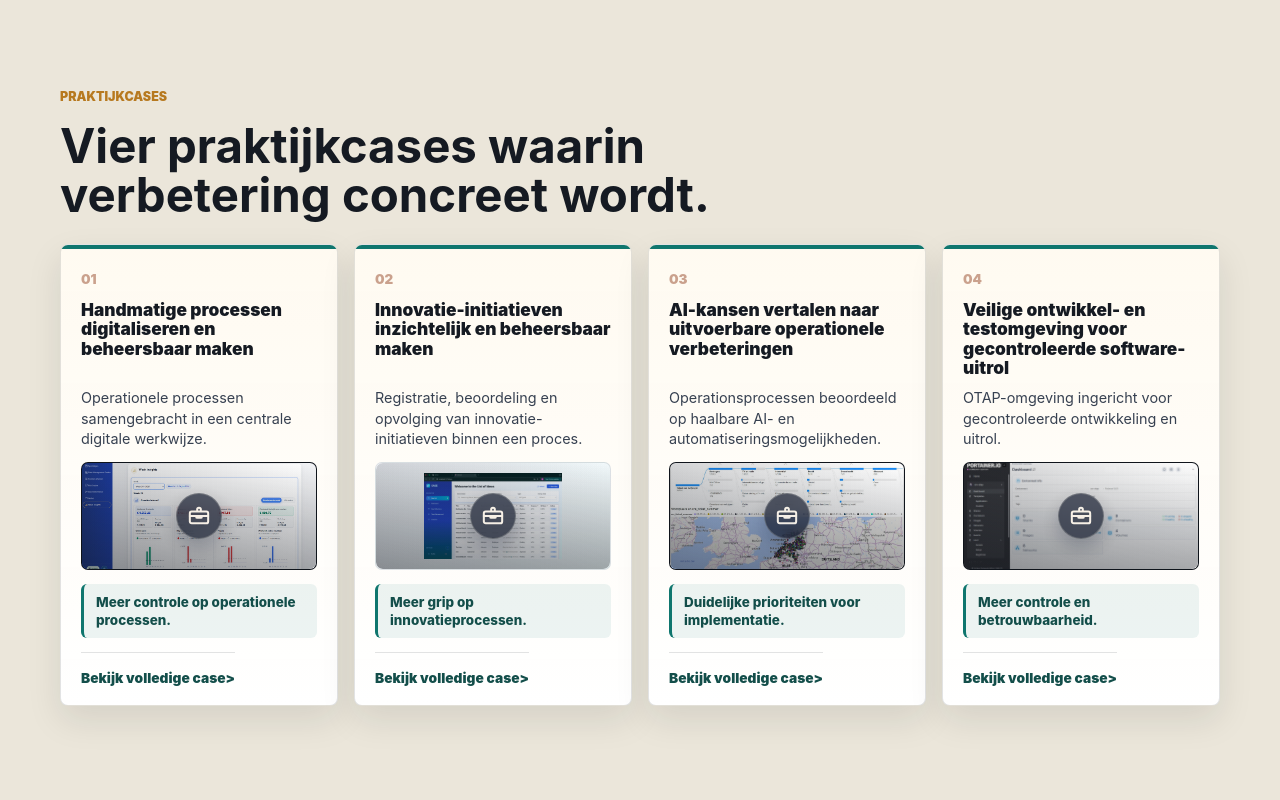
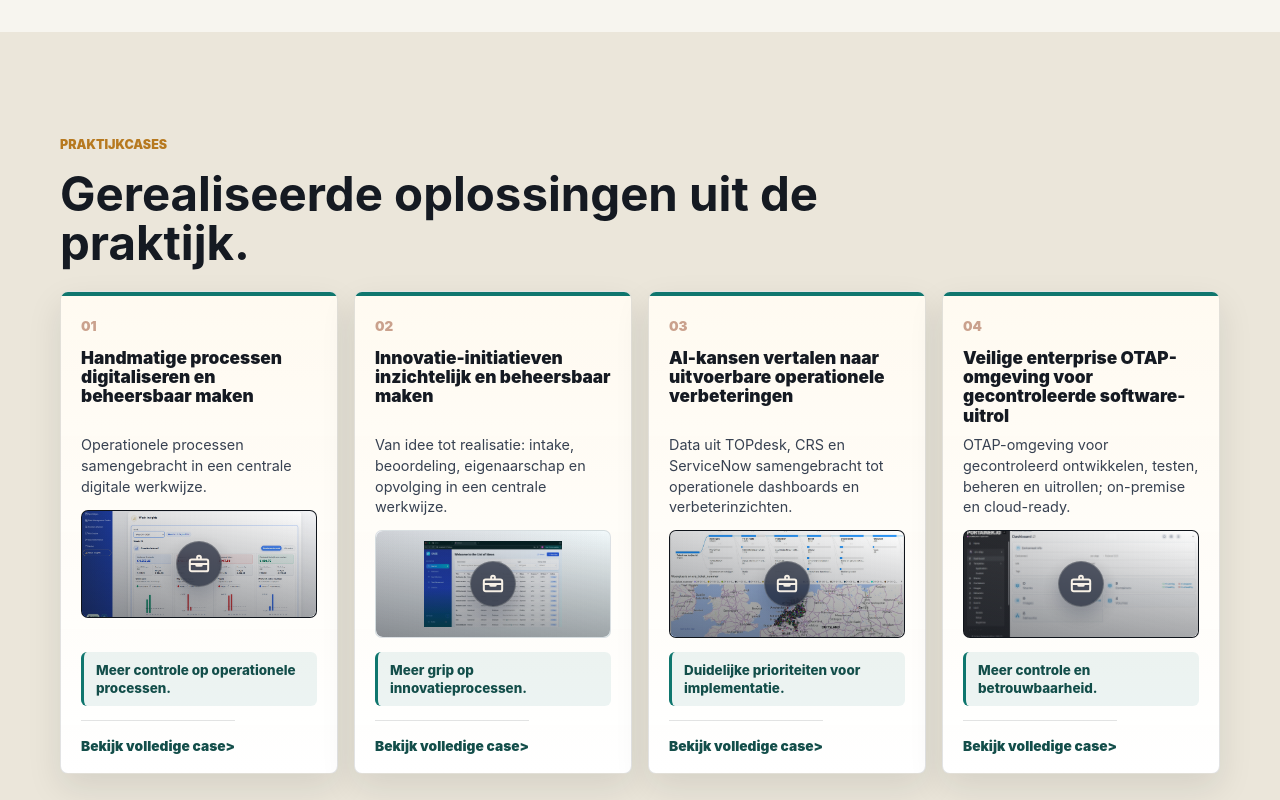
Before and after one commit to sulayramos-dev/sulay-ramos-portfolio, a website: page portfolio/index.html in a window 1280 px wide. Shown: the part 1460-2260 px from the top of the page. Drawn offline with Linux system fonts and the light colour scheme.

Commit message:
Align portfolio cases and CV

```diff
--- a/portfolio/index.html
+++ b/portfolio/index.html
@@ -154,12 +154,13 @@
         <div class="hero-shade"></div>
         <div class="hero-content">
           <p class="eyebrow">Analyse • Automatisering • AI • Full-stack Development</p>
-          <h1>Analyse die leidt tot uitvoering.</h1>
+          <h1>Van analyse naar werkende oplossingen.</h1>
           <p class="hero-name">Sulay Ramos</p>
           <p class="lead">
-            Complexe processen, versnipperde informatie en handmatig werk vertragen vaak groei en besluitvorming. Door
-            analyse, automatisering, AI en softwareontwikkeling samen te brengen ontstaan oplossingen die niet alleen
-            bedacht worden, maar ook daadwerkelijk worden gebouwd, geïmplementeerd en gebruikt.
+            Complexe processen, versnipperde informatie en handmatig werk vertragen vaak groei, efficiëntie en
+            besluitvorming. Door de huidige situatie te analyseren en te vertalen naar een gewenste werkwijze, ontstaan
+            oplossingen waarin automatisering, AI en softwareontwikkeling samenkomen en daadwerkelijk worden gebouwd,
+            geïmplementeerd en gebruikt.
           </p>
           <div class="hero-actions" aria-label="Praktijkcases, ervaring en contact">
             <a class="button primary" href="#cases">
@@ -227,7 +228,7 @@
         <div class="section-inner">
           <div class="section-heading">
             <p class="section-kicker">Praktijkcases</p>
-            <h2>Vier praktijkcases waarin verbetering concreet wordt.</h2>
+            <h2>Gerealiseerde oplossingen uit de praktijk.</h2>
           </div>
 
           <div class="mobile-carousel-hint" aria-hidden="true">
@@ -257,7 +258,7 @@
                 <span class="case-number">02</span>
                 <span class="case-title">Innovatie-initiatieven inzichtelijk en beheersbaar maken</span>
                 <span class="case-summary">
-                  Registratie, beoordeling en opvolging van innovatie-initiatieven binnen een proces.
+                  Van idee tot realisatie: intake, beoordeling, eigenaarschap en opvolging in een centrale werkwijze.
                 </span>
                 <span class="case-preview">
                   <img src="cases/03-oase-innovatieplatform/screenshots/screenshot8_720.png" alt="Preview voor innovatieproces en role-based intake">
@@ -270,7 +271,7 @@
                 <span class="case-number">03</span>
                 <span class="case-title">AI-kansen vertalen naar uitvoerbare operationele verbeteringen</span>
                 <span class="case-summary">
-                  Operationsprocessen beoordeeld op haalbare AI- en automatiseringsmogelijkheden.
+                  Data uit TOPdesk, CRS en ServiceNow samengebracht tot operationele dashboards en verbeterinzichten.
                 </span>
                 <span class="case-preview">
                   <img src="cases/02-ai-driven-operations-readiness/screenshots/IMG-20250210-WA0003(1).jpg" alt="Operationele analyse en patronen preview voor AI en operations">
@@ -281,9 +282,9 @@
 
               <button class="case-card" type="button" data-case="otap" aria-haspopup="dialog">
                 <span class="case-number">04</span>
-                <span class="case-title">Veilige ontwikkel- en testomgeving voor gecontroleerde software-uitrol</span>
+                <span class="case-title">Veilige enterprise OTAP-omgeving voor gecontroleerde software-uitrol</span>
                 <span class="case-summary">
-                  OTAP-omgeving ingericht voor gecontroleerde ontwikkeling en uitrol.
+                  OTAP-omgeving voor gecontroleerd ontwikkelen, testen, beheren en uitrollen; on-premise en cloud-ready.
                 </span>
                 <span class="case-preview">
                   <img src="cases/01-secure-otap-home-infrastructure/screenshots/Schermafbeelding 2026-06-12 122855 portainer.png" alt="Dashboard preview voor veilige ontwikkel- en testomgeving">
@@ -305,7 +306,7 @@
             <p class="section-kicker">Expertise</p>
             <h2>De bouwstenen achter duurzame verbetering.</h2>
             <p class="section-intro">
-              Van procesverbetering en AI-readiness tot automatisering en infrastructuur: deze expertisegebieden helpen
+              Van procesverbetering en AI-readiness tot automatisering, Azure/cloud-ready en on-premise infrastructuur: deze expertisegebieden helpen
               om complexe vraagstukken te vertalen naar werkende oplossingen.
             </p>
           </div>
@@ -334,11 +335,11 @@
               </div>
               <h3>Veilige infrastructuur</h3>
               <p>
-                Omgevingen inrichten voor veilig ontwikkelen, testen, monitoren en beheren.
+                On-premise en cloud-ready omgevingen inrichten voor veilig ontwikkelen, testen, monitoren en beheren.
               </p>
               <div class="capability-skills" aria-label="Infrastructure skills">
                 <span>Toegang beveiligen</span>
-                <span>Platformen beheren</span>
+                <span>Azure/cloud-ready ontwerpen</span>
                 <span>Monitoring inrichten</span>
               </div>
             </article>
@@ -415,7 +416,7 @@
                 <p>Odido Ondernemen</p>
                 <p>Servicekwaliteit, procesbewaking en verbetering binnen zakelijke telecom.</p>
                 <ul>
-                  <li>Servicekwaliteit en operationele processen binnen zakelijke telecom verbeterd door klantbelang, uitvoering en procesoptimalisatie met elkaar te verbinden.</li>
+                  <li>Servicekwaliteit en operationele processen binnen zakelijke telecom verbeterd door klantbelang, uitvoering en procesoptimalisatie te verbinden, met dataflow-inventarisaties als basis voor workflowautomatisering.</li>
                 </ul>
               </div>
             </article>
--- a/portfolio/script.js
+++ b/portfolio/script.js
@@ -80,14 +80,14 @@ const caseFramework = {
 
 const cases = {
   otap: {
-    title: "Secure OTAP Home Infrastructure",
+    title: "Secure Enterprise OTAP Infrastructure",
     kicker: "Infrastructure praktijkcase",
     summary:
-      "Nieuwe ideeën en automatiseringsconcepten zijn pas waardevol wanneer ze veilig en gecontroleerd kunnen worden getest. Deze case laat zien hoe een eigen OTAP-omgeving de afstand tussen idee, experiment en uitvoering verkleint.",
+      "OTAP staat voor Ontwikkeling, Test, Acceptatie en Productie: een gecontroleerde manier om software en automatisering veilig te ontwikkelen, testen en uitrollen. Deze case laat zien hoe enterprise-infrastructuurprincipes zijn vertaald naar een on-premise en cloud-ready OTAP-omgeving.",
     facts: [
-      ["Context", "Eigen OTAP-labomgeving"],
-      ["Focus", "Veilig experimenteren en realiseren"],
-      ["Resultaat", "Kortere route van idee naar werkende oplossing"]
+      ["Context", "Enterprise OTAP-omgeving"],
+      ["Focus", "On-premise en cloud-ready infrastructuur"],
+      ["Resultaat", "Veiliger en sneller van concept naar prototype"]
     ],
     visuals: [
       [
@@ -114,25 +114,25 @@ const cases = {
     },
     tabs: {
       challenge: [
-        "Nieuwe ideeën, automatisering en infrastructuurconcepten waren afhankelijk van gedeelde omgevingen en externe randvoorwaarden.",
-        "Hierdoor kostte experimenteren, testen en valideren onnodig veel tijd.",
-        "Er was behoefte aan een veilige omgeving waarin concepten zelfstandig konden worden ontwikkeld, getest en beoordeeld."
+        "Zonder gecontroleerde OTAP-omgeving wordt experimenteren afhankelijk van gedeelde omgevingen, domeineigenaren en lange provisioningroutes.",
+        "Nieuwe oplossingen vragen om een veilige omgeving waarin ontwikkeling, testen, beheer en uitrol gecontroleerd kunnen plaatsvinden.",
+        "Er was behoefte aan een omgeving waarin concepten zelfstandig konden worden ontwikkeld, getest, beheerd en beoordeeld."
       ],
       approach: [
-        "Een eigen OTAP-omgeving ingericht voor ontwikkeling, testen, monitoring en gecontroleerde uitrol.",
-        "Platformlagen voor toegang, netwerk, monitoring en beheer samengebracht in één beheersbare omgeving.",
-        "Veiligheidsmaatregelen toegepast zodat experimenten en prototypes gecontroleerd konden worden uitgevoerd.",
-        "De omgeving ingericht om nieuwe concepten sneller op te zetten, te toetsen en weer af te bouwen."
+        "Een beheersbare infrastructuur ingericht voor ontwikkeling, testen, monitoring en gecontroleerde uitrol.",
+        "Platformlagen voor toegang, netwerk, containerbeheer, DNS, monitoring en beheer samengebracht in één beheersbare omgeving.",
+        "Principes toegepast die relevant zijn voor zowel on-premise als cloudomgevingen zoals Azure: segmentatie, veilige toegang, observability en herhaalbare deployment.",
+        "De omgeving ingericht om concepten sneller op te zetten, te toetsen en waar nodig weer af te bouwen."
       ],
       result: [
-        "Nieuwe ideeën en automatiseringsconcepten konden sneller worden gevalideerd buiten productieomgevingen.",
-        "Minder afhankelijkheid van gedeelde enterprise-omgevingen voor experimenten en prototyping.",
-        "De case laat zien hoe technische randvoorwaarden kunnen bijdragen aan snellere uitvoering en innovatie."
+        "De juiste technische randvoorwaarden maakten het mogelijk om concepten sneller, veiliger en betrouwbaarder te valideren.",
+        "Nieuwe ideeën en automatiseringsconcepten konden worden getoetst zonder productieomgevingen te belasten.",
+        "Gecontroleerde infrastructuur droeg direct bij aan snellere uitvoering en innovatie."
       ],
       expertise: [
-        "Veilige infrastructuur: een gecontroleerde omgeving creëren voor ontwikkeling, testen en beheer.",
-        "Automatisering & realisatie: randvoorwaarden organiseren waardoor ideeën sneller kunnen worden gevalideerd.",
-        "Proces & projectstructuur: technische en operationele afhankelijkheden terugbrengen tot een werkbare ontwikkelomgeving."
+        "Veilige infrastructuur, OTAP-denken, platformbeheer, monitoring en cloud-ready architectuur.",
+        "Cloud & on-premise denken: infrastructuurkeuzes maken die zowel self-hosted als Azure/cloud-ready toepasbaar zijn.",
+        "Automatisering & realisatie: technische randvoorwaarden organiseren waardoor ideeën sneller gevalideerd kunnen worden."
       ]
     }
   },
@@ -140,11 +140,11 @@ const cases = {
     title: "AI-driven Operations Readiness",
     kicker: "Operations praktijkcase",
     summary:
-      "AI levert pas waarde op wanneer processen, data en eigenaarschap op orde zijn. Deze case laat zien hoe operationele analyse is gebruikt om verbeterkansen te prioriteren en realistische vervolgstappen te bepalen.",
+      "Binnen het NSOC stond operationele informatie verspreid over systemen zoals TOPdesk, CRS en ServiceNow. Door deze data bij elkaar te brengen ontstonden dashboards en inzichten die eerder niet direct zichtbaar waren voor operatie en management.",
     facts: [
       ["Context", "Delta Fiber NSOC"],
-      ["Focus", "AI-readiness, datakwaliteit en procesverbetering"],
-      ["Resultaat", "Haalbare AI- en automationkansen met duidelijke prioriteiten"]
+      ["Focus", "Data-silo's, dashboards en AI-readiness"],
+      ["Resultaat", "Nieuwe NSOC-inzichten en duidelijke verbeterprioriteiten"]
     ],
     visuals: [
       [
@@ -171,25 +171,25 @@ const cases = {
     },
     tabs: {
       challenge: [
-        "Binnen operations bestond veel interesse in AI en automatisering, maar niet iedere verbetering vraagt om een AI-oplossing.",
-        "Proceskennis, data en eigenaarschap waren verspreid over teams, systemen en werkwijzen.",
-        "Er was behoefte aan een duidelijke aanpak om te bepalen welke verbeterinitiatieven haalbaar, waardevol en uitvoerbaar waren."
+        "Operationele data en procesinformatie stonden verspreid over meerdere systemen, waardoor patronen, knelpunten en verbeterkansen niet eenvoudig zichtbaar waren.",
+        "Binnen het NSOC was veel operationele kennis aanwezig, maar informatie uit TOPdesk, CRS en ServiceNow stond niet vanzelf in één operationeel beeld.",
+        "Er was behoefte aan een concreter beeld van de operatie voordat AI- of automatiseringsinitiatieven verantwoord konden worden geprioriteerd."
       ],
       approach: [
-        "Processen, overdrachten, beslismomenten en informatiestromen zijn in kaart gebracht.",
-        "Per verbeterinitiatief is beoordeeld of procesverbetering, dashboarding, automatisering of AI de meest logische vervolgstap was.",
-        "Verbeterideeën zijn veilig en gecontroleerd getoetst met prototypes en voorbeelddata.",
-        "Analyse, operatie en management zijn samengebracht om draagvlak en prioriteiten gezamenlijk vast te stellen."
+        "Dataflows uit TOPdesk, CRS en ServiceNow zijn geïnventariseerd en samengebracht in een dashboardomgeving voor operationele analyse en prioritering.",
+        "Processen, overdrachten, beslismomenten en informatiestromen zijn met elkaar in verband gebracht.",
+        "Per verbeterkans is beoordeeld of procesverbetering, dashboarding, workflowautomatisering of AI de meest logische vervolgstap was.",
+        "De inzichten zijn gebruikt om operatie en management te helpen prioriteren en de basis te leggen voor bredere innovatie- en automationinitiatieven."
       ],
       result: [
-        "Meer inzicht ontstaan in welke verbeterinitiatieven daadwerkelijk geschikt zijn voor AI of automatisering.",
-        "Prioriteiten scherper gemaakt op basis van waarde, haalbaarheid en operationele impact.",
-        "AI-readiness gepositioneerd als praktisch verbeterprogramma in plaats van een los technologie-initiatief."
+        "Het NSOC kreeg concreter inzicht in operationele patronen, datakwaliteit en verbeterkansen.",
+        "AI- en automatiseringsinitiatieven konden beter worden geprioriteerd op basis van data, operationele impact en uitvoerbaarheid.",
+        "De aanpak werd een belangrijke aanjager voor het organisatiebredere OASE Innovatieplatform."
       ],
       expertise: [
-        "AI & data-readiness: beoordelen waar AI daadwerkelijk waarde toevoegt en welke randvoorwaarden daarvoor nodig zijn.",
-        "Proces & projectstructuur: operationele kennis vertalen naar prioriteiten, eigenaarschap en uitvoerbare verbeterinitiatieven.",
-        "Stakeholderafstemming: operatie, management en organisatie verbinden rond haalbare vervolgstappen."
+        "Dataflow-inventarisatie, procesanalyse, dashboarding en het vertalen van operationele data naar haalbare AI- en automatiseringskansen.",
+        "AI & data-readiness: beoordelen waar data, automatisering of AI praktisch toepasbaar en waardevol is.",
+        "Stakeholderafstemming: operatie, management en technologie verbinden rond prioriteiten en vervolgstappen."
       ]
     }
   },
@@ -197,7 +197,7 @@ const cases = {
     title: "OASE Innovatieplatform",
     kicker: "Full-stack praktijkcase",
     summary:
-      "Wanneer verbeterideeën verspreid raken over teams, documenten en losse initiatieven ontstaat weinig zicht op eigenaarschap, voortgang en besluitvorming. Deze case laat zien hoe innovatie en automatisering zijn vertaald naar één centrale werkwijze voor intake, beoordeling en opvolging.",
+      "Na de AI-readiness inventarisatie ontstond de behoefte om innovatie- en automatiseringsinitiatieven organisatiebreed te structureren. OASE bracht ideeën, beoordeling, eigenaarschap en opvolging samen in één centrale werkwijze.",
     facts: [
       ["Context", "Delta Fiber – innovatie en automation"],
       ["Focus", "Idee-intake, beoordeling, eigenaarschap en opvolging"],
@@ -233,25 +233,25 @@ const cases = {
     },
     tabs: {
       challenge: [
-        "Innovatie- en verbeterinitiatieven ontstonden op meerdere plekken binnen de organisatie zonder centrale opvolging.",
-        "Ideeën, verbeteracties en automatiseringskansen raakten verspreid over e-mail, documenten en losse initiatieven.",
-        "Management en teams hadden behoefte aan een duidelijke werkwijze voor intake, eigenaarschap, statusbewaking en besluitvorming."
+        "Innovatie- en automatiseringsideeën ontstonden op verschillende plekken binnen de organisatie, vaak via losse documenten, e-mails en initiatieven zonder centrale opvolging.",
+        "De AI-readiness inventarisatie maakte duidelijk dat verbeterideeën, automatiseringskansen en innovatievragen breder speelden dan één afdeling.",
+        "Management en teams hadden behoefte aan een organisatiebrede werkwijze om ideeën te registreren, beoordelen, prioriteren en richting realisatie te brengen."
       ],
       approach: [
-        "Het innovatieproces is vertaald naar een centrale werkwijze voor intake, beoordeling en opvolging.",
-        "Rollen, verantwoordelijkheden en eigenaarschap zijn expliciet gemaakt binnen het platform.",
-        "Informatie, voortgang en besluitvorming zijn samengebracht in één overzichtelijke omgeving.",
+        "Het proces van idee tot realisatie is vertaald naar een platform voor intake, beoordeling, eigenaarschap, voortgang en besluitvorming.",
+        "Als kernteamlid is meegedacht over de vertaling van NSOC-inzichten naar een organisatiebreder programma voor innovatie en automation.",
+        "Rollen, verantwoordelijkheden, statusinformatie en besluitvorming zijn samengebracht in één overzichtelijke platformstructuur.",
         "De oplossing is opgebouwd vanuit procesanalyse, stakeholderinput en praktische gebruikersflows."
       ],
       result: [
-        "Innovatie-initiatieven zijn beter zichtbaar, opvolgbaar en beheersbaar gemaakt.",
-        "Teams en management beschikken over één centrale werkwijze voor beoordeling en voortgangsbewaking.",
-        "De case laat zien hoe structuur, eigenaarschap en digitalisering kunnen samenkomen in een werkende oplossing."
+        "Innovatie-initiatieven werden beter zichtbaar, opvolgbaar en beheersbaar.",
+        "Teams en management kregen één centrale werkwijze voor verbetering, automatisering, beoordeling en voortgangsbewaking.",
+        "De case laat zien hoe een afdelingsinitiatief kan doorgroeien naar een organisatiebrede oplossing."
       ],
       expertise: [
-        "Proces & projectstructuur: intake, beoordeling en opvolging vertalen naar een duidelijke en schaalbare werkwijze.",
-        "Automatisering & realisatie: een organisatievraagstuk omzetten naar een bruikbaar platform met duidelijke gebruikersflows.",
-        "Stakeholderafstemming: belangen en requirements van management en operatie vertalen naar één gezamenlijke werkwijze."
+        "Processtructuur, stakeholderafstemming, productontwikkeling en het vertalen van organisatiebehoeften naar een werkend platform.",
+        "Productontwikkeling: organisatiebehoeften omzetten naar gebruikersflows, platformlogica en bruikbare functionaliteit.",
+        "Stakeholderafstemming: requirements van management, operatie en teams samenbrengen in één gezamenlijke aanpak."
       ]
     }
   },
```
Also changed, not shown: 2 other files.
